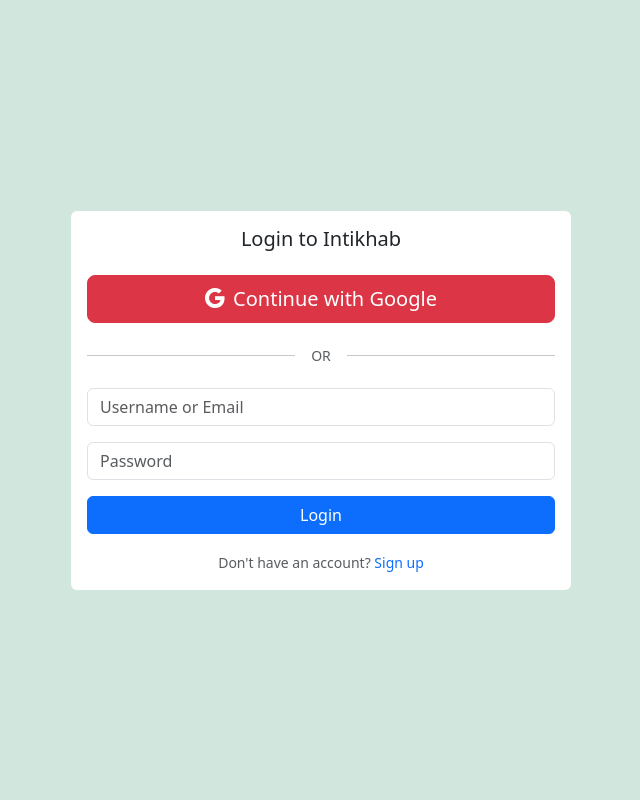
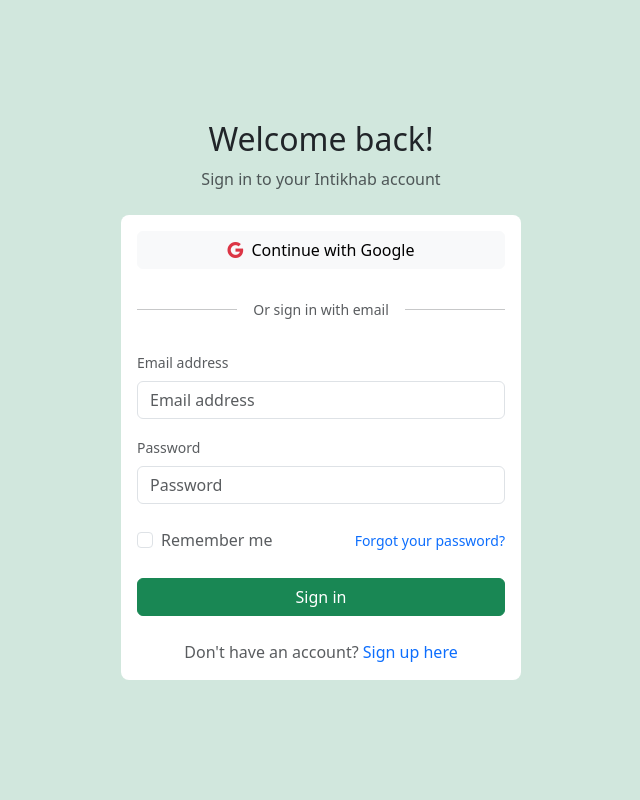
Before and after one commit to codeforpakistan/intikhab, a Django app: page /accounts/login/ in a window 1280 px wide. Shown: the whole page, without its empty margins (319-959 px from the left). Run offline with Django 4.2, Linux system fonts and the light colour scheme; some libraries are stand-ins or nearby versions.

Commit message:
feat: improve UI design with green theme and modern login form
- Change primary color from blue to green across the application
- Redesign login form with modern layout and better typography
- Add welcome message and improved Google OAuth button styling
- Update candidate detail page to show 'Login to Vote' for anonymous users
- Enhance form styling with proper spacing and visual hierarchy

```diff
--- a/app/static/app/styles.css
+++ b/app/static/app/styles.css
@@ -1,8 +1,27 @@
-html[data-theme="light"], :root {
-    --primary: #00585a;
-    --secondary: #00585a;
-    --link-fg: #00585a;
-    --link-selected-fg: #00585a;
+/* Custom theme variables - Override Bootstrap primary color with green */
+:root {
+  --bs-primary: #198754;
+  --bs-primary-rgb: 25, 135, 84;
+  --bs-primary-text-emphasis: #1d5629;
+  --bs-primary-bg-subtle: #d1e7dd;
+  --bs-primary-border-subtle: #a3cfbb;
+}
+
+/* Direct override for primary buttons to ensure green color */
+.btn-primary {
+  --bs-btn-color: #fff;
+  --bs-btn-bg: #198754;
+  --bs-btn-border-color: #198754;
+  --bs-btn-hover-color: #fff;
+  --bs-btn-hover-bg: #157347;
+  --bs-btn-hover-border-color: #146c43;
+  --bs-btn-focus-shadow-rgb: 25, 135, 84;
+  --bs-btn-active-color: #fff;
+  --bs-btn-active-bg: #146c43;
+  --bs-btn-active-border-color: #13653f;
+  --bs-btn-disabled-color: #fff;
+  --bs-btn-disabled-bg: #198754;
+  --bs-btn-disabled-border-color: #198754;
 }
 
 html, body { height: 100vh; }
--- a/app/templates/registration/login.html
+++ b/app/templates/registration/login.html
@@ -2,21 +2,30 @@
 {% load socialaccount %}
 
 {% block page %}
-<div class="d-flex vh-100 w-100 align-items-center justify-content-center bg-success-subtle">
-  <div class="card card-body bg-white border-0" style="min-width: 400px; max-width: 500px;">
-    <h5 class="card-title mb-4 text-center">Login to Intikhab</h5>
+<div class="d-flex vh-100 w-100 align-items-center justify-content-center bg-primary-subtle">
+  <div class="text-center" style="min-width: 400px; max-width: 450px;">
+
+    <!-- Title and Subtitle -->
+    <div class="mb-4">
+      <h1 class="h2 fw-thin text-dark mb-2">Welcome back!</h1>
+      <p class="text-muted mb-0">Sign in to your Intikhab account</p>
+    </div>
+
+    <!-- Login Card -->
+    <div class="card border-0 rounded-3">
+    <div class="card-body text-start">
 
       <!-- Google Login Button -->
-    <div class="d-grid mb-3">
-      <a href="{% provider_login_url 'google' %}" class="btn btn-danger btn-lg">
-        <i class="bi bi-google me-2"></i>Continue with Google
+      <div class="d-grid mb-4">
+        <a href="{% provider_login_url 'google' %}" class="btn btn-light">
+          <i class="bi bi-google me-2 text-danger"></i>Continue with Google
         </a>
       </div>
 
       <!-- Divider -->
-    <div class="d-flex align-items-center mb-3">
+      <div class="d-flex align-items-center mb-4">
         <hr class="flex-grow-1">
-      <span class="px-3 text-muted small">OR</span>
+        <span class="px-3 text-muted small">Or sign in with email</span>
         <hr class="flex-grow-1">
       </div>
 
@@ -25,7 +34,7 @@
         {% csrf_token %}
 
         {% if form.errors %}
-        <div class="alert alert-danger">
+          <div class="alert alert-danger mb-4">
             {% for field in form %}
               {% for error in field.errors %}
                 <div>{{ error }}</div>
@@ -38,21 +47,37 @@
         {% endif %}
 
         <div class="mb-3">
-        <input class="form-control" type="text" name="username" placeholder="Username or Email" required>
+          <label for="email" class="form-label text-muted small fw-medium">Email address</label>
+          <input class="form-control form-control" type="text" name="username" id="email" placeholder="Email address" required>
         </div>
-      <div class="mb-3">
-        <input class="form-control" type="password" name="password" placeholder="Password" required>
+
+        <div class="mb-4">
+          <label for="password" class="form-label text-muted small fw-medium">Password</label>
+          <input class="form-control form-control" type="password" name="password" id="password" placeholder="Password" required>
         </div>
-      <div class="d-grid">
-        <button class="btn btn-primary" type="submit">Login</button>
+
+        <div class="d-flex justify-content-between align-items-center mb-4">
+          <div class="form-check">
+            <input class="form-check-input" type="checkbox" id="remember" name="remember">
+            <label class="form-check-label text-muted" for="remember">
+              Remember me
+            </label>
+          </div>
+          <a href="#" class="text-decoration-none small">Forgot your password?</a>
+        </div>
+
+        <div class="d-grid mb-4">
+          <button class="btn btn-primary" type="submit">Sign in</button>
         </div>
       </form>
 
-    <div class="text-center mt-3">
-      <small class="text-muted">
-        Don't have an account? <a href="{% url 'account_signup' %}" class="text-decoration-none">Sign up</a>
-      </small>
+      <div class="text-center">
+        <span class="text-muted">Don't have an account? </span>
+        <a href="{% url 'account_signup' %}" class="text-decoration-none fw-medium">Sign up here</a>
       </div>
+
+    </div>
+
   </div>
 </div>
 {% endblock %}
--- a/app/templates/socialaccount/login.html
+++ b/app/templates/socialaccount/login.html
@@ -7,7 +7,7 @@
 <div class="container-fluid">
     <div class="row">
         <div class="col-12">
-            <div class="bg-success text-white py-4">
+            <div class="bg-primary text-white py-4">
                 <div class="container">
                     <div class="row align-items-center">
                         <div class="col-md-8">
```
Also changed, not shown: app/templates/app/candidates/detail.html (+13 -2 lines). Lines whose indentation alone changed are shown as unchanged.
